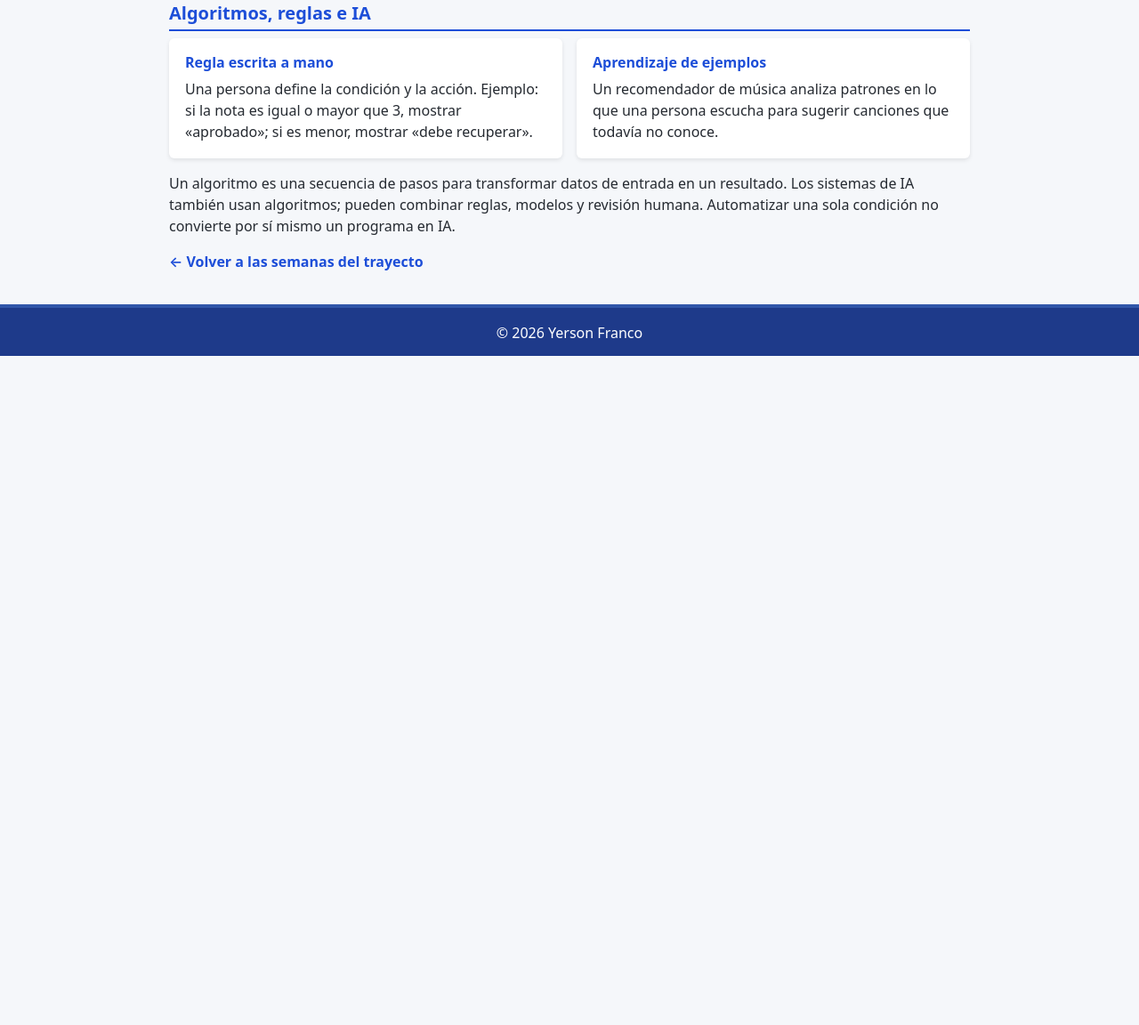
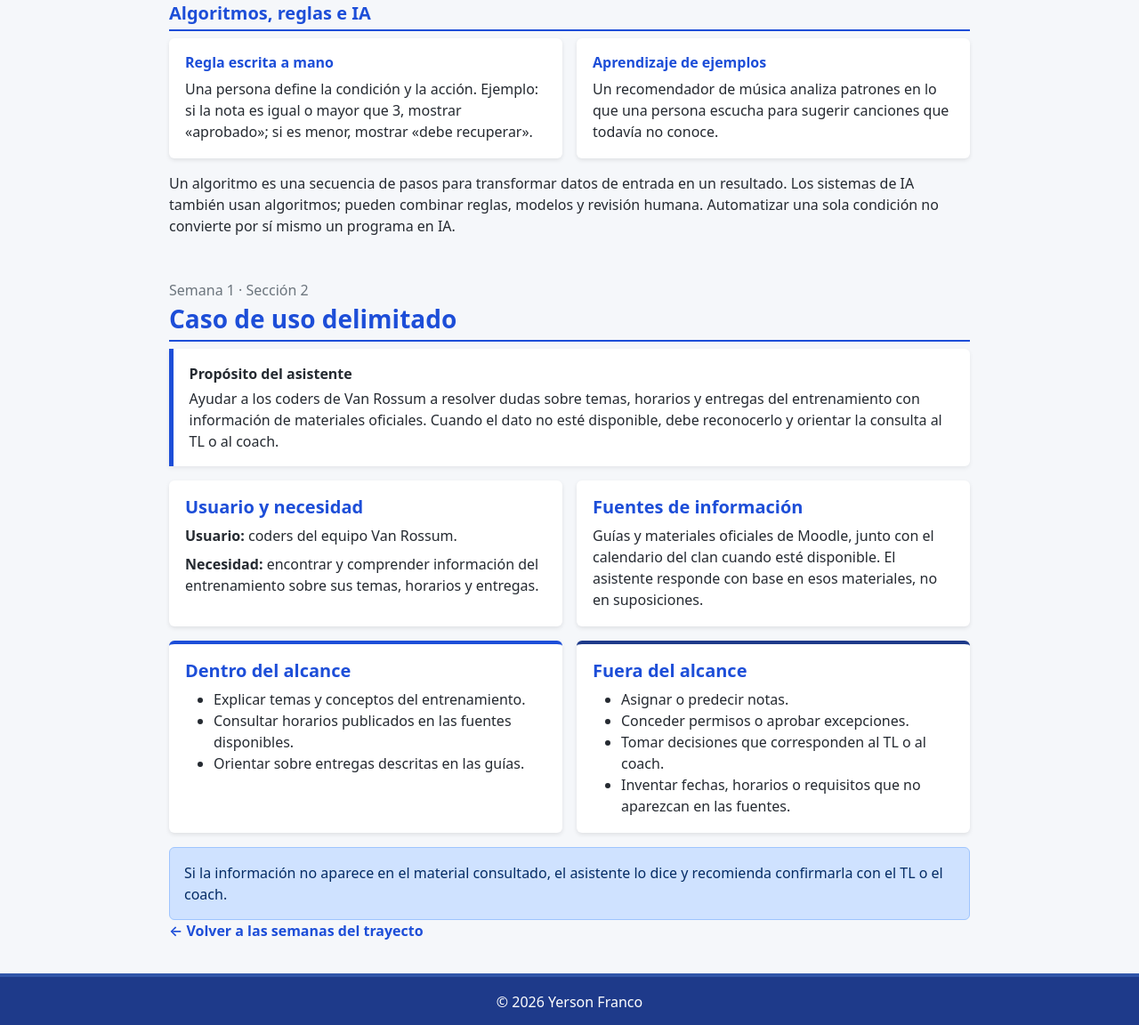
Before and after one commit to YersonFranco/inteligencia_artificial, a plain HTML site: page trayecto_1/semana_1/index.html in a window 1280 px wide. Shown: the part 992-2144 px from the top of the page at 89% size. Before the commit the page ends 1392 px from the top, so only its background shows below. Drawn offline with nearby package versions, Linux system fonts and the light colour scheme.

Commit message:
feat(semana_1): delimita el caso de uso del asistente

```diff
--- a/trayecto_1/semana_1/css/style.css
+++ b/trayecto_1/semana_1/css/style.css
@@ -58,3 +58,19 @@
 @media (max-width: 576px) {
   .mapa-conceptual { padding: 1rem; }
 }
+
+.caso-resumen {
+  padding: 1rem 1.1rem;
+  border-left: 5px solid #1d4ed8;
+  border-radius: 0 6px 6px 0;
+  background-color: #fff;
+  box-shadow: 0 2px 5px #00000012;
+}
+
+.alcance-incluye {
+  border-top: 4px solid #1d4ed8;
+}
+
+.alcance-limite {
+  border-top: 4px solid #1e3a8a;
+}
--- a/trayecto_1/semana_1/index.html
+++ b/trayecto_1/semana_1/index.html
@@ -78,6 +78,51 @@
       </div>
       <p class="mt-3">Un algoritmo es una secuencia de pasos para transformar datos de entrada en un resultado. Los sistemas de IA también usan algoritmos; pueden combinar reglas, modelos y revisión humana. Automatizar una sola condición no convierte por sí mismo un programa en IA.</p>
     </section>
+    <section class="mt-5" aria-labelledby="caso-title">
+      <p class="text-secondary mb-1">Semana 1 · Sección 2</p>
+      <h2 class="h3 fw-bold titulo-seccion" id="caso-title">Caso de uso delimitado</h2>
+      <article class="caso-resumen mb-3">
+        <p class="fw-bold mb-1">Propósito del asistente</p>
+        <p class="mb-0">Ayudar a los coders de Van Rossum a resolver dudas sobre temas, horarios y entregas del entrenamiento con información de materiales oficiales. Cuando el dato no esté disponible, debe reconocerlo y orientar la consulta al TL o al coach.</p>
+      </article>
+      <div class="row g-3">
+        <div class="col-md-6">
+          <article class="contenido-semana h-100">
+            <h3 class="h5 fw-bold text-primary">Usuario y necesidad</h3>
+            <p class="mb-2"><strong>Usuario:</strong> coders del equipo Van Rossum.</p>
+            <p class="mb-0"><strong>Necesidad:</strong> encontrar y comprender información del entrenamiento sobre sus temas, horarios y entregas.</p>
+          </article>
+        </div>
+        <div class="col-md-6">
+          <article class="contenido-semana h-100">
+            <h3 class="h5 fw-bold text-primary">Fuentes de información</h3>
+            <p class="mb-0">Guías y materiales oficiales de Moodle, junto con el calendario del clan cuando esté disponible. El asistente responde con base en esos materiales, no en suposiciones.</p>
+          </article>
+        </div>
+        <div class="col-md-6">
+          <article class="contenido-semana h-100 alcance-incluye">
+            <h3 class="h5 fw-bold text-primary">Dentro del alcance</h3>
+            <ul class="mb-0">
+              <li>Explicar temas y conceptos del entrenamiento.</li>
+              <li>Consultar horarios publicados en las fuentes disponibles.</li>
+              <li>Orientar sobre entregas descritas en las guías.</li>
+            </ul>
+          </article>
+        </div>
+        <div class="col-md-6">
+          <article class="contenido-semana h-100 alcance-limite">
+            <h3 class="h5 fw-bold text-primary">Fuera del alcance</h3>
+            <ul class="mb-0">
+              <li>Asignar o predecir notas.</li>
+              <li>Conceder permisos o aprobar excepciones.</li>
+              <li>Tomar decisiones que corresponden al TL o al coach.</li>
+              <li>Inventar fechas, horarios o requisitos que no aparezcan en las fuentes.</li>
+            </ul>
+          </article>
+        </div>
+      </div>
+      <p class="alert alert-primary mt-3 mb-0" role="note">Si la información no aparece en el material consultado, el asistente lo dice y recomienda confirmarla con el TL o el coach.</p>
+    </section>
     <a class="enlace-semana" href="../../index.html">← Volver a las semanas del trayecto</a>
   </main>
   <footer class="pie"><p>© 2026 Yerson Franco</p></footer>
```
Also changed, not shown: 1 other file.
